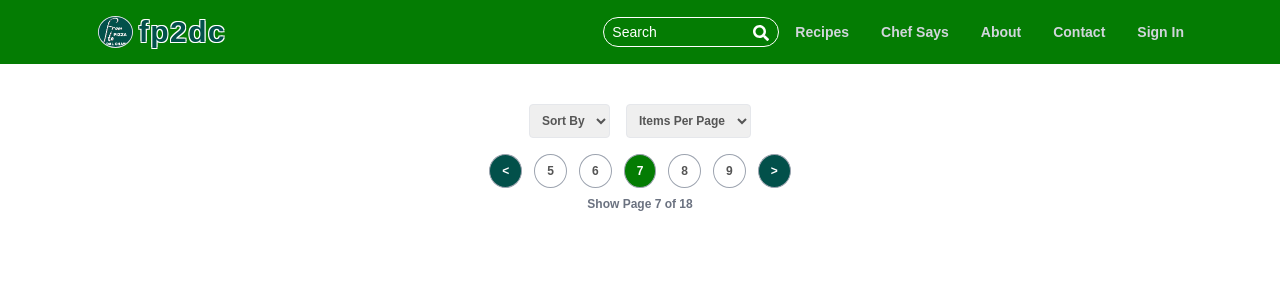
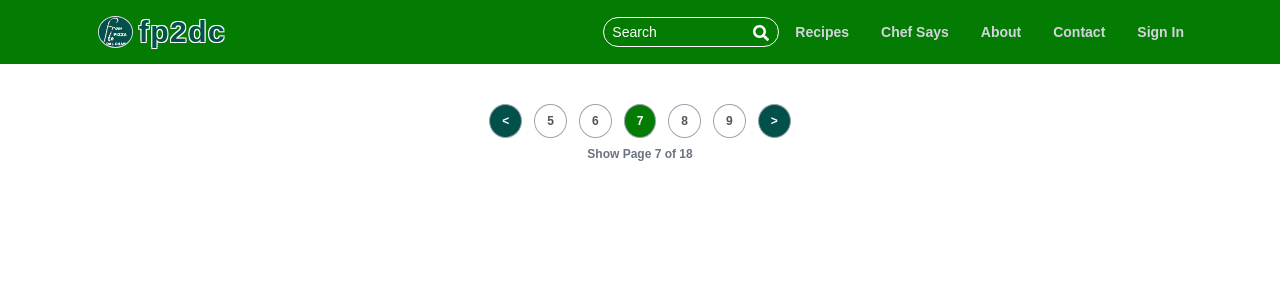
Before and after one commit to swabhi7/fp2dc-ui, a React (Create React App) app: page /recipes in a window 1280 px wide. Shown: the top 300 px of the page. Built offline with nearby package versions, Linux system fonts and the light colour scheme; no server answers.

Commit message:
[feat] : Removed Sorting and ItemsPerPage for now - As per client request - removed itemsperpage - Sorting will be done in some other hash

```diff
--- a/src/components/features/Recipes/ItemsPerPage.component.js
+++ /dev/null
@@ -1,14 +0,0 @@
-import React from "react";
-
-const ItemsPerPage = () => {
-  return (
-    <select className="text-xs font-bold border rounded p-2">
-      <option>Items Per Page</option>
-      <option>12</option>
-      <option>24</option>
-      <option>36</option>
-    </select>
-  );
-};
-
-export default ItemsPerPage;
--- a/src/components/features/Recipes/RecipesHeader.component.js
+++ b/src/components/features/Recipes/RecipesHeader.component.js
@@ -1,15 +1,9 @@
 import React from "react";
-import ItemsPerPage from "./ItemsPerPage.component";
 import Pagination from "./Pagination.component";
-import Sorting from "./Sorting.component";
 
 const RecipesHeader = () => {
   return (
     <div className="mt-10">
-      <div className="flex justify-center gap-4 mb-4">
-        <Sorting />
-        <ItemsPerPage />
-      </div>
       <Pagination currentPage={7} totalPages={18} maxNumberOfPageButtons={5} />
     </div>
   );
--- a/src/components/features/Recipes/Sorting.component.js
+++ /dev/null
@@ -1,13 +0,0 @@
-import React from "react";
-
-const Sorting = () => {
-  return (
-    <select className="text-xs font-bold border rounded p-2">
-      <option>Sort By</option>
-      <option>Rating</option>
-      <option>Date</option>
-    </select>
-  );
-};
-
-export default Sorting;
```
